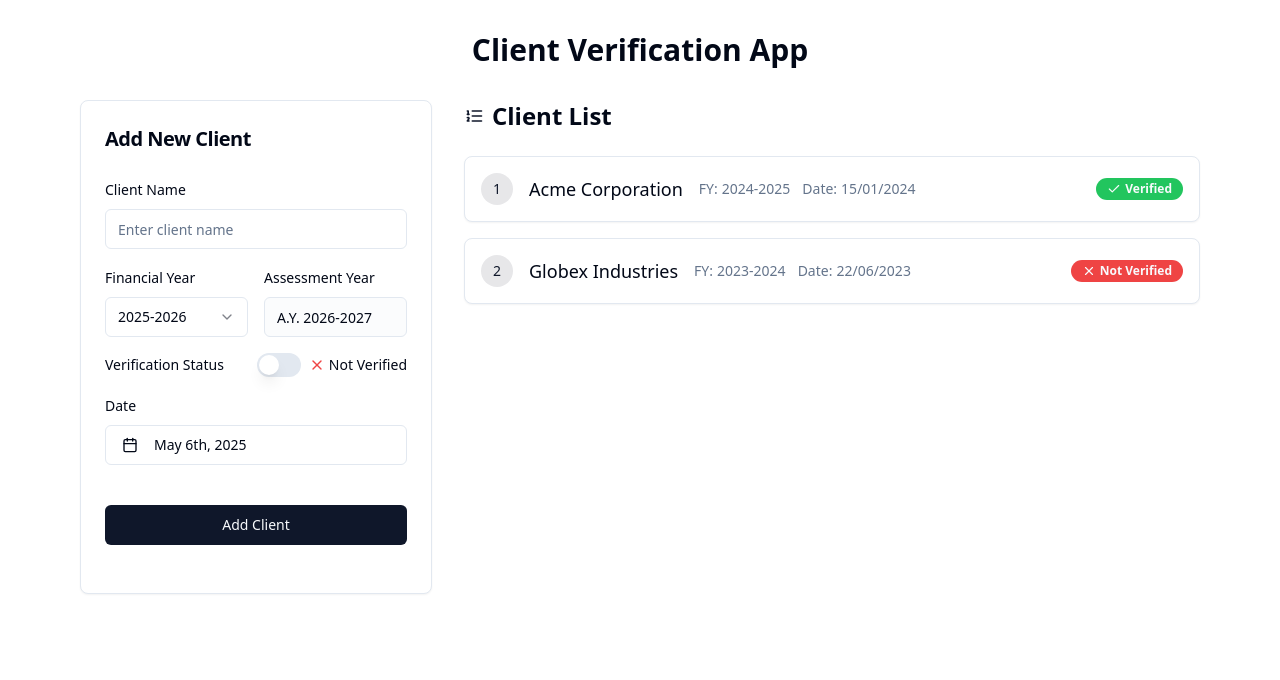
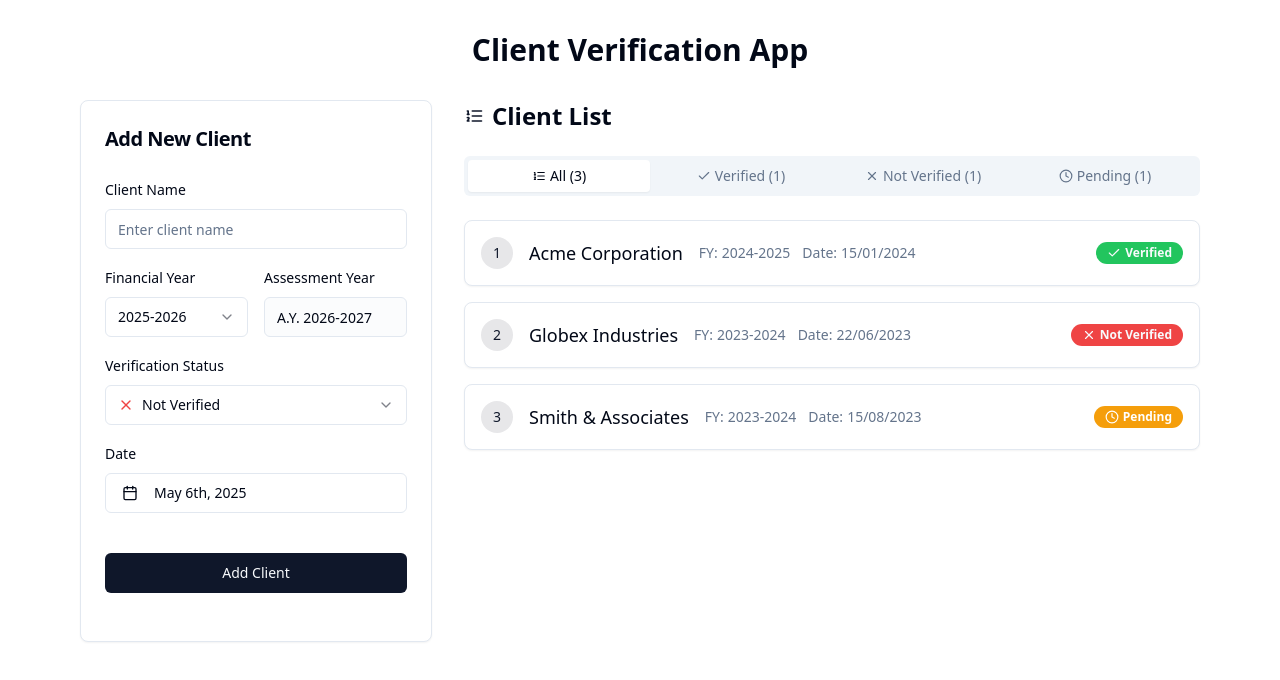
Before and after one commit to spsahil-code/fiscal-friend-verifier-app, a React (Vite) app: page / in a window 1280 px wide. Shown: the top 680 px of the page. Built offline with nearby package versions, Linux system fonts and the light colour scheme.

Commit message:
feat: Add client verification tabs and Supabase integration
- Added tabs for verified and not verified clients.
- Implemented functionality to add pending clients.
- Created Supabase table for pending clients.

```diff
--- a/src/components/AddClientForm.tsx
+++ b/src/components/AddClientForm.tsx
@@ -1,7 +1,7 @@
 
 import { useState, useEffect } from "react";
 import { format } from "date-fns";
-import { Calendar as CalendarIcon, Check, X } from "lucide-react";
+import { Calendar as CalendarIcon, Check, X, Clock } from "lucide-react";
 import { cn } from "@/lib/utils";
 import { Button } from "@/components/ui/button";
 import { Calendar } from "@/components/ui/calendar";
@@ -60,7 +60,7 @@ const AddClientForm = ({ onAddClient }: AddClientFormProps) => {
   const [assessmentYear, setAssessmentYear] = useState(
     getAssessmentYear(financialYear)
   );
-  const [isVerified, setIsVerified] = useState(false);
+  const [verificationStatus, setVerificationStatus] = useState<boolean | "pending">(false);
   const [date, setDate] = useState<Date>(new Date());
 
   const financialYears = generateFinancialYears();
@@ -86,7 +86,7 @@ const AddClientForm = ({ onAddClient }: AddClientFormProps) => {
       id: Date.now().toString(),
       name,
       financialYear,
-      isVerified,
+      isVerified: verificationStatus,
       date,
     };
 
@@ -95,7 +95,7 @@ const AddClientForm = ({ onAddClient }: AddClientFormProps) => {
     // Reset form
     setName("");
     setFinancialYear(`${new Date().getFullYear()}-${new Date().getFullYear() + 1}`);
-    setIsVerified(false);
+    setVerificationStatus(false);
     setDate(new Date());
 
     toast({
@@ -149,28 +149,40 @@ const AddClientForm = ({ onAddClient }: AddClientFormProps) => {
             </div>
           </div>
 
-          <div className="flex items-center justify-between space-x-2">
-            <Label htmlFor="verified">Verification Status</Label>
-            <div className="flex items-center space-x-2">
-              <Switch
-                checked={isVerified}
-                onCheckedChange={setIsVerified}
-                id="verified"
-              />
-              <span className="text-sm font-medium flex items-center">
-                {isVerified ? (
-                  <>
-                    <Check className="text-green-500 mr-1" size={16} />
-                    Verified
-                  </>
-                ) : (
-                  <>
-                    <X className="text-red-500 mr-1" size={16} />
-                    Not Verified
-                  </>
-                )}
-              </span>
-            </div>
+          <div className="space-y-2">
+            <Label htmlFor="verification-status">Verification Status</Label>
+            <Select
+              value={verificationStatus === true ? "verified" : verificationStatus === "pending" ? "pending" : "not-verified"}
+              onValueChange={(value) => {
+                if (value === "verified") setVerificationStatus(true);
+                else if (value === "pending") setVerificationStatus("pending");
+                else setVerificationStatus(false);
+              }}
+            >
+              <SelectTrigger id="verification-status">
+                <SelectValue placeholder="Select verification status" />
+              </SelectTrigger>
+              <SelectContent>
+                <SelectItem value="verified">
+                  <div className="flex items-center gap-2">
+                    <Check className="h-4 w-4 text-green-500" />
+                    <span>Verified</span>
+                  </div>
+                </SelectItem>
+                <SelectItem value="not-verified">
+                  <div className="flex items-center gap-2">
+                    <X className="h-4 w-4 text-red-500" />
+                    <span>Not Verified</span>
+                  </div>
+                </SelectItem>
+                <SelectItem value="pending">
+                  <div className="flex items-center gap-2">
+                    <Clock className="h-4 w-4 text-amber-500" />
+                    <span>Pending</span>
+                  </div>
+                </SelectItem>
+              </SelectContent>
+            </Select>
           </div>
 
           <div className="space-y-2">
--- a/src/components/ClientCard.tsx
+++ b/src/components/ClientCard.tsx
@@ -1,6 +1,6 @@
 
 import { format } from "date-fns";
-import { Check, X } from "lucide-react";
+import { Check, X, Clock } from "lucide-react";
 import { Client } from "@/types/client";
 import {
   Card,
@@ -40,9 +40,13 @@ const ClientCard = ({ client, index }: ClientCardProps) => {
         </div>
 
         <div className="flex-shrink-0 ml-2">
-          {client.isVerified ? (
+          {client.isVerified === true ? (
             <Badge className="bg-green-500 hover:bg-green-600 flex items-center gap-1">
               <Check size={14} /> Verified
+            </Badge>
+          ) : client.isVerified === "pending" ? (
+            <Badge variant="secondary" className="flex items-center gap-1 bg-amber-500 hover:bg-amber-600 text-white">
+              <Clock size={14} /> Pending
             </Badge>
           ) : (
             <Badge variant="destructive" className="flex items-center gap-1">
--- a/src/components/ClientList.tsx
+++ b/src/components/ClientList.tsx
@@ -1,13 +1,25 @@
 
+import { useState } from "react";
 import { Client } from "@/types/client";
 import ClientCard from "./ClientCard";
-import { ListOrdered } from "lucide-react";
+import { ListOrdered, Check, X, Clock } from "lucide-react";
+import { Tabs, TabsList, TabsTrigger, TabsContent } from "@/components/ui/tabs";
 
 interface ClientListProps {
   clients: Client[];
 }
 
 const ClientList = ({ clients }: ClientListProps) => {
+  const [activeTab, setActiveTab] = useState<"all" | "verified" | "not-verified" | "pending">("all");
+
+  const filteredClients = clients.filter(client => {
+    if (activeTab === "all") return true;
+    if (activeTab === "verified") return client.isVerified === true;
+    if (activeTab === "not-verified") return client.isVerified === false;
+    if (activeTab === "pending") return client.isVerified === "pending";
+    return true;
+  });
+
   if (clients.length === 0) {
     return (
       <div className="text-center p-8 border border-dashed rounded-md">
@@ -23,13 +35,46 @@ const ClientList = ({ clients }: ClientListProps) => {
         <h2 className="text-2xl font-bold">Client List</h2>
       </div>
 
-      {clients.map((client, index) => (
-        <ClientCard
-          key={client.id}
-          client={client}
-          index={index + 1}
-        />
-      ))}
+      <Tabs defaultValue="all" className="w-full" onValueChange={(value) => setActiveTab(value as any)}>
+        <TabsList className="grid grid-cols-4 mb-6">
+          <TabsTrigger value="all" className="flex items-center gap-1">
+            <ListOrdered size={14} /> All ({clients.length})
+          </TabsTrigger>
+          <TabsTrigger value="verified" className="flex items-center gap-1">
+            <Check size={14} /> Verified ({clients.filter(c => c.isVerified === true).length})
+          </TabsTrigger>
+          <TabsTrigger value="not-verified" className="flex items-center gap-1">
+            <X size={14} /> Not Verified ({clients.filter(c => c.isVerified === false).length})
+          </TabsTrigger>
+          <TabsTrigger value="pending" className="flex items-center gap-1">
+            <Clock size={14} /> Pending ({clients.filter(c => c.isVerified === "pending").length})
+          </TabsTrigger>
+        </TabsList>
+
+        <TabsContent value="all" className="space-y-4">
+          {filteredClients.map((client, index) => (
+            <ClientCard key={client.id} client={client} index={index + 1} />
+          ))}
+        </TabsContent>
+
+        <TabsContent value="verified" className="space-y-4">
+          {filteredClients.map((client, index) => (
+            <ClientCard key={client.id} client={client} index={index + 1} />
+          ))}
+        </TabsContent>
+
+        <TabsContent value="not-verified" className="space-y-4">
+          {filteredClients.map((client, index) => (
+            <ClientCard key={client.id} client={client} index={index + 1} />
+          ))}
+        </TabsContent>
+
+        <TabsContent value="pending" className="space-y-4">
+          {filteredClients.map((client, index) => (
+            <ClientCard key={client.id} client={client} index={index + 1} />
+          ))}
+        </TabsContent>
+      </Tabs>
     </div>
   );
 };
--- a/src/pages/Index.tsx
+++ b/src/pages/Index.tsx
@@ -19,6 +19,13 @@ const initialClients: Client[] = [
     financialYear: "2023-2024",
     isVerified: false,
     date: new Date("2023-06-22"),
+  },
+  {
+    id: "3",
+    name: "Smith & Associates",
+    financialYear: "2023-2024",
+    isVerified: "pending",
+    date: new Date("2023-08-15"),
   },
 ];
 
--- a/src/types/client.ts
+++ b/src/types/client.ts
@@ -3,6 +3,6 @@ export interface Client {
   id: string;
   name: string;
   financialYear: string;
-  isVerified: boolean;
+  isVerified: boolean | "pending";
   date: Date;
 }
```
